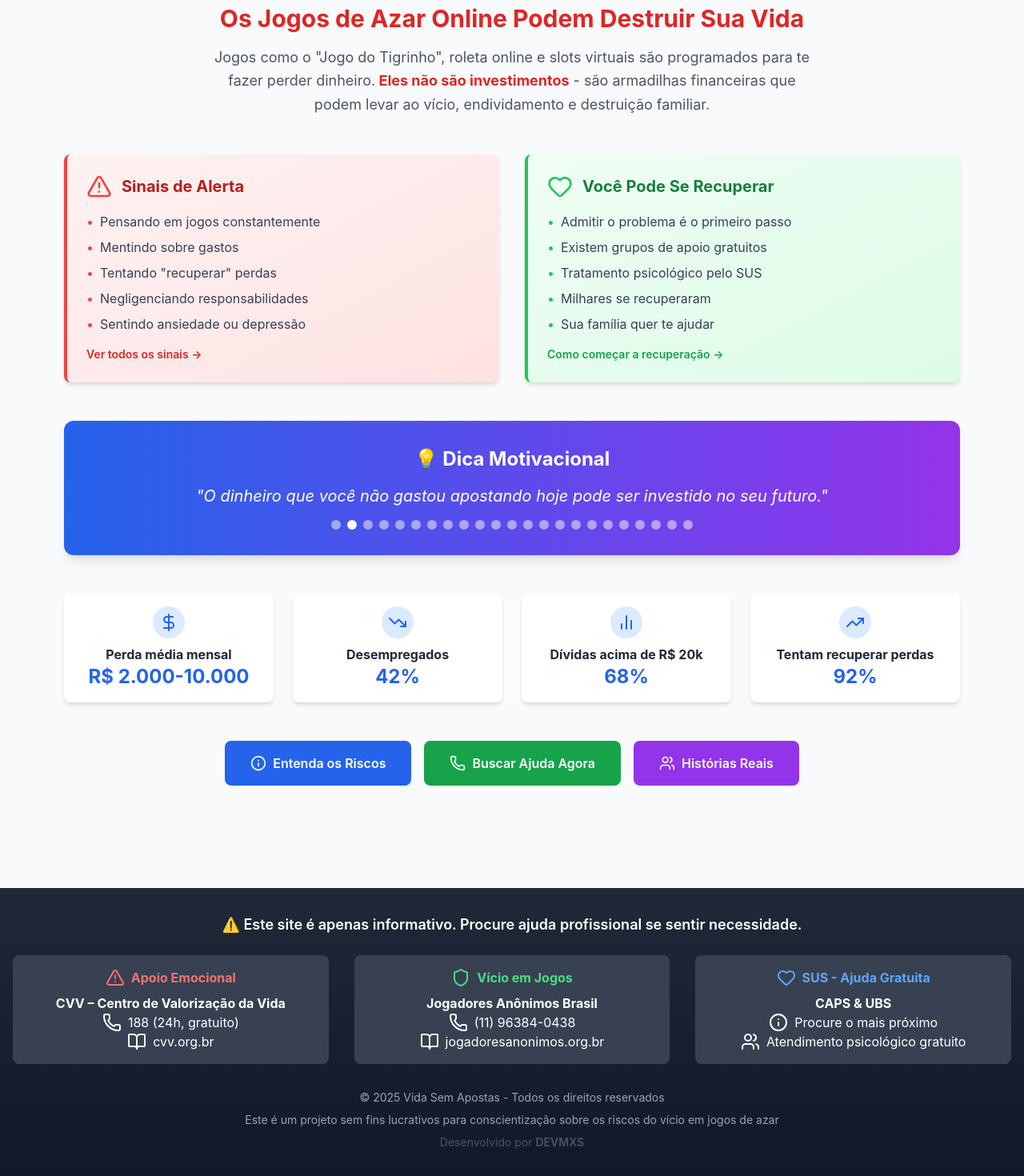
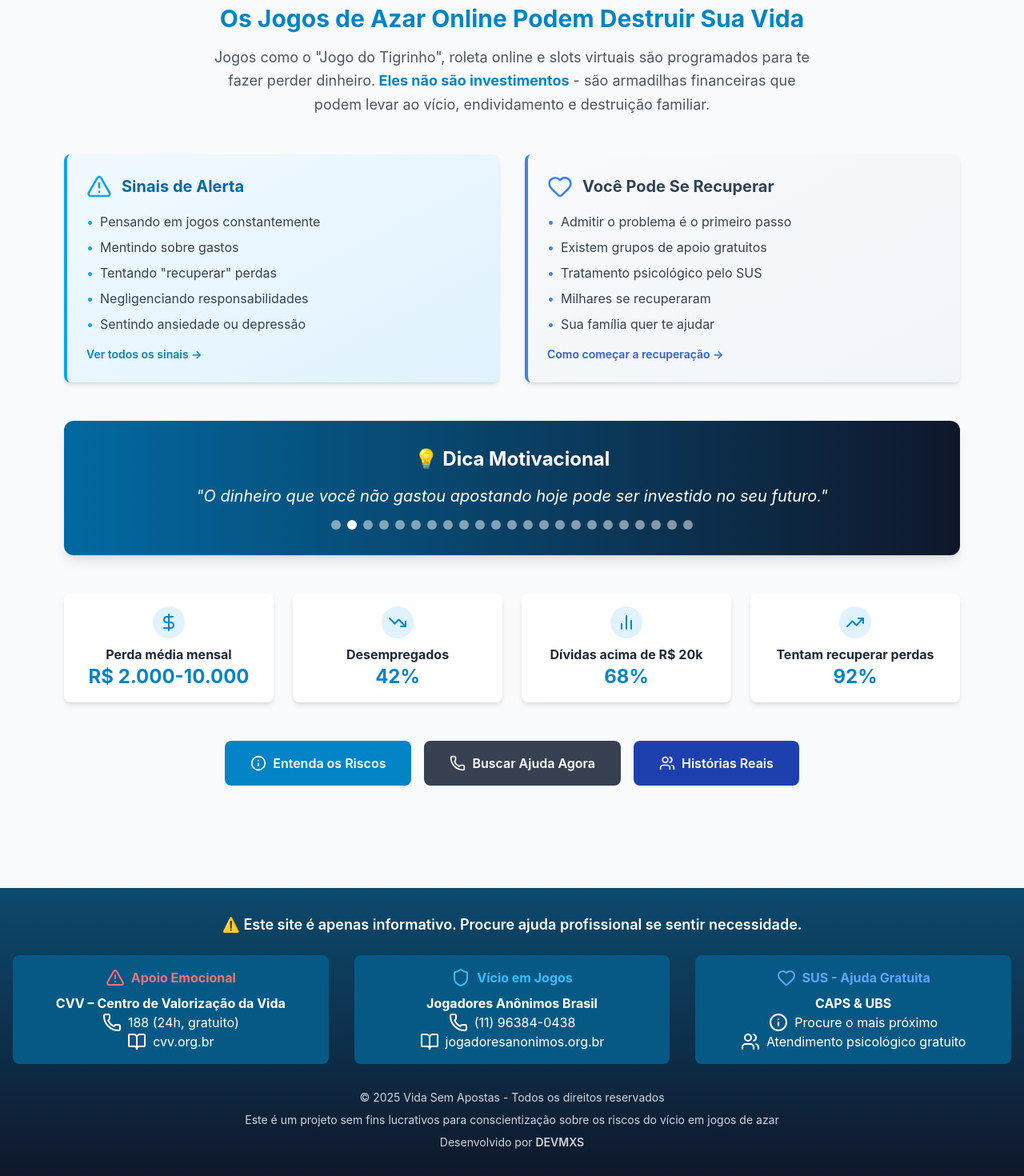
Before and after one commit to devmxs-code/vidasemapostas-app, a React (Create React App) app: page / in a window 1280 px wide. Shown: the part 191-1661 px from the top of the page at 80% size. Built offline with nearby package versions, Linux system fonts and the light colour scheme.

Commit message:
feat(theme): add custom color palette and update UI components

```diff
--- a/src/App.tsx
+++ b/src/App.tsx
@@ -242,7 +242,7 @@ const GamblingAwarenessApp = () => {
   };
 
   const Header = () => (
-    <header className="bg-gradient-to-r from-blue-600 to-blue-800 text-white shadow-lg fixed top-0 w-full z-50">
+    <header className="bg-gradient-to-r from-primary-700 to-secondary-700 text-white shadow-lg fixed top-0 w-full z-50">
       <div className="max-w-7xl mx-auto px-4 py-3">
         <div className="flex items-center justify-between">
           <div className="flex items-center space-x-2 cursor-pointer" onClick={() => setCurrentPage('home')}>
@@ -253,35 +253,35 @@ const GamblingAwarenessApp = () => {
           <nav className="hidden md:flex space-x-2">
             <button
               onClick={() => setCurrentPage('home')}
-              className={`flex items-center space-x-2 px-4 py-2 rounded-lg transition-all ${currentPage === 'home' ? 'bg-blue-700 shadow-inner' : 'hover:bg-blue-500 hover:shadow-md'}`}
+              className={`flex items-center space-x-2 px-4 py-2 rounded-lg transition-all ${currentPage === 'home' ? 'bg-primary-800 shadow-inner' : 'hover:bg-primary-600 hover:shadow-md'}`}
             >
               <Home className="w-5 h-5" />
               <span>Início</span>
             </button>
             <button
               onClick={() => setCurrentPage('info')}
-              className={`flex items-center space-x-2 px-4 py-2 rounded-lg transition-all ${currentPage === 'info' ? 'bg-blue-700 shadow-inner' : 'hover:bg-blue-500 hover:shadow-md'}`}
+              className={`flex items-center space-x-2 px-4 py-2 rounded-lg transition-all ${currentPage === 'info' ? 'bg-primary-800 shadow-inner' : 'hover:bg-primary-600 hover:shadow-md'}`}
             >
               <Info className="w-5 h-5" />
               <span>Informações</span>
             </button>
             <button
               onClick={() => setCurrentPage('support')}
-              className={`flex items-center space-x-2 px-4 py-2 rounded-lg transition-all ${currentPage === 'support' ? 'bg-blue-700 shadow-inner' : 'hover:bg-blue-500 hover:shadow-md'}`}
+              className={`flex items-center space-x-2 px-4 py-2 rounded-lg transition-all ${currentPage === 'support' ? 'bg-primary-800 shadow-inner' : 'hover:bg-primary-600 hover:shadow-md'}`}
             >
               <HelpCircle className="w-5 h-5" />
               <span>Apoio</span>
             </button>
             <button
               onClick={() => setCurrentPage('stories')}
-              className={`flex items-center space-x-2 px-4 py-2 rounded-lg transition-all ${currentPage === 'stories' ? 'bg-blue-700 shadow-inner' : 'hover:bg-blue-500 hover:shadow-md'}`}
+              className={`flex items-center space-x-2 px-4 py-2 rounded-lg transition-all ${currentPage === 'stories' ? 'bg-primary-800 shadow-inner' : 'hover:bg-primary-600 hover:shadow-md'}`}
             >
               <MessageCircle className="w-5 h-5" />
               <span>Histórias</span>
             </button>
             <button
               onClick={() => setCurrentPage('tracker')}
-              className={`flex items-center space-x-2 px-4 py-2 rounded-lg transition-all ${currentPage === 'tracker' ? 'bg-blue-700 shadow-inner' : 'hover:bg-blue-500 hover:shadow-md'}`}
+              className={`flex items-center space-x-2 px-4 py-2 rounded-lg transition-all ${currentPage === 'tracker' ? 'bg-primary-800 shadow-inner' : 'hover:bg-primary-600 hover:shadow-md'}`}
             >
               <Calendar className="w-5 h-5" />
               <span>Meu Progresso</span>
@@ -294,7 +294,7 @@ const GamblingAwarenessApp = () => {
               id="page-select"
               value={currentPage}
               onChange={(e) => setCurrentPage(e.target.value)}
-              className="bg-blue-700 text-white px-3 py-2 rounded-lg shadow-md"
+              className="bg-primary-800 text-white px-3 py-2 rounded-lg shadow-md"
             >
               <option value="home">Início</option>
               <option value="info">Informações</option>
@@ -309,40 +309,40 @@ const GamblingAwarenessApp = () => {
   );
 
   const Footer = () => (
-    <footer className="bg-gradient-to-b from-gray-800 to-gray-900 text-white py-8 mt-12">
+    <footer className="bg-gradient-to-b from-primary-900 to-secondary-900 text-white py-8 mt-12">
       <div className="max-w-7xl mx-auto px-4">
         <div className="text-center mb-6">
           <p className="text-lg font-semibold mb-4">⚠️ Este site é apenas informativo. Procure ajuda profissional se sentir necessidade.</p>
         </div>
 
         <div className="grid md:grid-cols-3 gap-8">
-          <div className="text-center p-4 bg-gray-700 rounded-lg">
-            <h3 className="font-bold text-red-400 mb-2 flex items-center justify-center"><AlertTriangle className="mr-2" /> Apoio Emocional</h3>
+          <div className="text-center p-4 bg-primary-800 rounded-lg">
+            <h3 className="font-bold text-danger-400 mb-2 flex items-center justify-center"><AlertTriangle className="mr-2" /> Apoio Emocional</h3>
             <p><strong>CVV – Centro de Valorização da Vida</strong></p>
             <p className="flex items-center justify-center"><Phone className="mr-2" /> 188 (24h, gratuito)</p>
             <p className="flex items-center justify-center"><BookOpen className="mr-2" /> cvv.org.br</p>
           </div>
 
-          <div className="text-center p-4 bg-gray-700 rounded-lg">
-            <h3 className="font-bold text-green-400 mb-2 flex items-center justify-center"><Shield className="mr-2" /> Vício em Jogos</h3>
+          <div className="text-center p-4 bg-primary-800 rounded-lg">
+            <h3 className="font-bold text-success-400 mb-2 flex items-center justify-center"><Shield className="mr-2" /> Vício em Jogos</h3>
             <p><strong>Jogadores Anônimos Brasil</strong></p>
             <p className="flex items-center justify-center"><Phone className="mr-2" /> (11) 96384-0438</p>
             <p className="flex items-center justify-center"><BookOpen className="mr-2" /> jogadoresanonimos.org.br</p>
           </div>
 
-          <div className="text-center p-4 bg-gray-700 rounded-lg">
-            <h3 className="font-bold text-blue-400 mb-2 flex items-center justify-center"><Heart className="mr-2" /> SUS - Ajuda Gratuita</h3>
+          <div className="text-center p-4 bg-primary-800 rounded-lg">
+            <h3 className="font-bold text-accent-400 mb-2 flex items-center justify-center"><Heart className="mr-2" /> SUS - Ajuda Gratuita</h3>
             <p><strong>CAPS & UBS</strong></p>
             <p className="flex items-center justify-center"><Info className="mr-2" /> Procure o mais próximo</p>
             <p className="flex items-center justify-center"><Users className="mr-2" /> Atendimento psicológico gratuito</p>
           </div>
         </div>
 
-        <div className="mt-8 text-center text-sm text-gray-400">
+        <div className="mt-8 text-center text-sm text-gray-300">
           <p>© {new Date().getFullYear()} Vida Sem Apostas - Todos os direitos reservados</p>
           <p className="mt-2">Este é um projeto sem fins lucrativos para conscientização sobre os riscos do vício em jogos de azar</p>
-           <p className="text-gray-600 text-sm mt-2 text-center w-full">
-            Desenvolvido por <a href="https://devmxs.com.br" className="hover:text-blue-700 font-semibold transition">DEVMXS</a>
+           <p className="text-gray-300 text-sm mt-2 text-center w-full">
+            Desenvolvido por <a href="https://devmxs.com.br" className="hover:text-accent-400 font-semibold transition">DEVMXS</a>
           </p>
         </div>
       </div>
@@ -370,7 +370,7 @@ const GamblingAwarenessApp = () => {
           <div className="flex justify-end">
             <button
               onClick={closeModal}
-              className="bg-blue-600 hover:bg-blue-700 text-white px-4 py-2 rounded-lg transition-colors"
+              className="bg-primary-600 hover:bg-primary-700 text-white px-4 py-2 rounded-lg transition-colors"
             >
               Fechar
             </button>
@@ -384,45 +384,45 @@ const GamblingAwarenessApp = () => {
     <div className="max-w-6xl mx-auto px-4">
       <div className="text-center mb-12 pt-8">
         <h2 className="text-4xl md:text-6xl font-bold text-gray-800 mb-6">
-          <span className="bg-clip-text text-transparent bg-gradient-to-r from-red-600 to-blue-600">
+          <span className="bg-clip-text text-transparent bg-gradient-to-r from-primary-600 to-secondary-800">
             🚨 PARE AGORA! 🚨
           </span>
         </h2>
-        <h3 className="text-2xl md:text-3xl text-red-600 font-bold mb-4">
+        <h3 className="text-2xl md:text-3xl text-primary-600 font-bold mb-4">
           Os Jogos de Azar Online Podem Destruir Sua Vida
         </h3>
         <p className="text-lg text-gray-600 max-w-3xl mx-auto leading-relaxed">
           Jogos como o "Jogo do Tigrinho", roleta online e slots virtuais são programados para te fazer perder dinheiro.
-          <strong className="text-red-600"> Eles não são investimentos</strong> - são armadilhas financeiras que podem levar ao vício,
+          <strong className="text-primary-600"> Eles não são investimentos</strong> - são armadilhas financeiras que podem levar ao vício,
           endividamento e destruição familiar.
         </p>
       </div>
 
       <div className="grid md:grid-cols-2 gap-8 mb-12">
-        <div className="bg-gradient-to-br from-red-50 to-red-100 border-l-4 border-red-500 p-6 rounded-lg shadow-md hover:shadow-lg transition-shadow">
+        <div className="bg-gradient-to-br from-primary-50 to-primary-100 border-l-4 border-primary-500 p-6 rounded-lg shadow-md hover:shadow-lg transition-shadow">
           <div className="flex items-center mb-4">
-            <AlertTriangle className="w-8 h-8 text-red-500 mr-3" />
-            <h3 className="text-xl font-bold text-red-700">Sinais de Alerta</h3>
+            <AlertTriangle className="w-8 h-8 text-primary-500 mr-3" />
+            <h3 className="text-xl font-bold text-primary-700">Sinais de Alerta</h3>
           </div>
           <ul className="text-gray-700 space-y-2">
             <li className="flex items-start">
-              <span className="text-red-500 mr-2">•</span>
+              <span className="text-primary-500 mr-2">•</span>
               Pensando em jogos constantemente
             </li>
             <li className="flex items-start">
-              <span className="text-red-500 mr-2">•</span>
+              <span className="text-primary-500 mr-2">•</span>
               Mentindo sobre gastos
             </li>
             <li className="flex items-start">
-              <span className="text-red-500 mr-2">•</span>
+              <span className="text-primary-500 mr-2">•</span>
               Tentando "recuperar" perdas
             </li>
             <li className="flex items-start">
-              <span className="text-red-500 mr-2">•</span>
+              <span className="text-primary-500 mr-2">•</span>
               Negligenciando responsabilidades
             </li>
             <li className="flex items-start">
-              <span className="text-red-500 mr-2">•</span>
+              <span className="text-primary-500 mr-2">•</span>
               Sentindo ansiedade ou depressão
             </li>
           </ul>
@@ -443,36 +443,36 @@ const GamblingAwarenessApp = () => {
                 </div>
               )
             })}
-            className="mt-4 text-red-600 hover:text-red-800 text-sm font-semibold transition-colors"
+            className="mt-4 text-primary-600 hover:text-primary-800 text-sm font-semibold transition-colors"
           >
             Ver todos os sinais →
           </button>
         </div>
 
-        <div className="bg-gradient-to-br from-green-50 to-green-100 border-l-4 border-green-500 p-6 rounded-lg shadow-md hover:shadow-lg transition-shadow">
+        <div className="bg-gradient-to-br from-secondary-50 to-secondary-100 border-l-4 border-accent-500 p-6 rounded-lg shadow-md hover:shadow-lg transition-shadow">
           <div className="flex items-center mb-4">
-            <Heart className="w-8 h-8 text-green-500 mr-3" />
-            <h3 className="text-xl font-bold text-green-700">Você Pode Se Recuperar</h3>
+            <Heart className="w-8 h-8 text-accent-500 mr-3" />
+            <h3 className="text-xl font-bold text-secondary-700">Você Pode Se Recuperar</h3>
           </div>
           <ul className="text-gray-700 space-y-2">
             <li className="flex items-start">
-              <span className="text-green-500 mr-2">•</span>
+              <span className="text-accent-500 mr-2">•</span>
               Admitir o problema é o primeiro passo
             </li>
             <li className="flex items-start">
-              <span className="text-green-500 mr-2">•</span>
+              <span className="text-accent-500 mr-2">•</span>
               Existem grupos de apoio gratuitos
             </li>
             <li className="flex items-start">
-              <span className="text-green-500 mr-2">•</span>
+              <span className="text-accent-500 mr-2">•</span>
               Tratamento psicológico pelo SUS
             </li>
             <li className="flex items-start">
-              <span className="text-green-500 mr-2">•</span>
+              <span className="text-accent-500 mr-2">•</span>
               Milhares se recuperaram
             </li>
             <li className="flex items-start">
-              <span className="text-green-500 mr-2">•</span>
+              <span className="text-accent-500 mr-2">•</span>
               Sua família quer te ajudar
             </li>
           </ul>
@@ -493,14 +493,14 @@ const GamblingAwarenessApp = () => {
                 </div>
               )
             })}
-            className="mt-4 text-green-600 hover:text-green-800 text-sm font-semibold transition-colors"
+            className="mt-4 text-accent-600 hover:text-accent-800 text-sm font-semibold transition-colors"
           >
             Como começar a recuperação →
           </button>
         </div>
       </div>
 
-      <div className="bg-gradient-to-r from-blue-600 to-purple-600 text-white p-8 rounded-xl shadow-lg mb-12">
+      <div className="bg-gradient-to-r from-primary-700 to-secondary-900 text-white p-8 rounded-xl shadow-lg mb-12">
         <div className="text-center">
           <h3 className="text-2xl font-bold mb-4">💡 Dica Motivacional</h3>
           <p className="text-xl italic mb-4">"{motivationalTips[currentTip]}"</p>
@@ -533,13 +533,13 @@ const GamblingAwarenessApp = () => {
               )
             })}
           >
-            <div className="text-blue-600 mb-2 flex justify-center">
-              <div className="p-2 bg-blue-100 rounded-full">
+            <div className="text-primary-600 mb-2 flex justify-center">
+              <div className="p-2 bg-primary-100 rounded-full">
                 {stat.icon}
               </div>
             </div>
             <h4 className="font-bold text-gray-800">{stat.title}</h4>
-            <p className="text-2xl font-bold text-blue-600">{stat.value}</p>
+            <p className="text-2xl font-bold text-primary-600">{stat.value}</p>
           </div>
         ))}
       </div>
@@ -547,21 +547,21 @@ const GamblingAwarenessApp = () => {
       <div className="flex flex-wrap justify-center gap-4 mb-12">
         <button
           onClick={() => setCurrentPage('info')}
-          className="bg-blue-600 hover:bg-blue-700 text-white px-8 py-4 rounded-lg font-semibold transition-all hover:shadow-lg flex items-center space-x-2"
+          className="bg-primary-600 hover:bg-primary-700 text-white px-8 py-4 rounded-lg font-semibold transition-all hover:shadow-lg flex items-center space-x-2"
         >
           <Info className="w-5 h-5" />
           <span>Entenda os Riscos</span>
         </button>
         <button
           onClick={() => setCurrentPage('support')}
-          className="bg-green-600 hover:bg-green-700 text-white px-8 py-4 rounded-lg font-semibold transition-all hover:shadow-lg flex items-center space-x-2"
+          className="bg-gray-700 hover:bg-gray-800 text-white px-8 py-4 rounded-lg font-semibold transition-all hover:shadow-lg flex items-center space-x-2"
         >
           <Phone className="w-5 h-5" />
           <span>Buscar Ajuda Agora</span>
         </button>
         <button
           onClick={() => setCurrentPage('stories')}
-          className="bg-purple-600 hover:bg-purple-700 text-white px-8 py-4 rounded-lg font-semibold transition-all hover:shadow-lg flex items-center space-x-2"
+          className="bg-blue-800 hover:bg-blue-900 text-white px-8 py-4 rounded-lg font-semibold transition-all hover:shadow-lg flex items-center space-x-2"
         >
           <Users className="w-5 h-5" />
           <span>Histórias Reais</span>
@@ -578,63 +578,63 @@ const GamblingAwarenessApp = () => {
 
       <div className="space-y-8">
         <div className="bg-white rounded-xl shadow-md p-6">
-          <h3 className="text-2xl font-bold text-red-600 mb-4 flex items-center">
+          <h3 className="text-2xl font-bold text-primary-600 mb-4 flex items-center">
             <AlertTriangle className="w-6 h-6 mr-2" />
             Como Identificar Sinais de Vício
           </h3>
           <div className="grid md:grid-cols-2 gap-8">
             <div>
               <h4 className="font-semibold text-gray-800 mb-3 flex items-center">
-                <Frown className="w-5 h-5 mr-2 text-red-500" />
+                <Frown className="w-5 h-5 mr-2 text-primary-500" />
                 Sinais Comportamentais:
               </h4>
               <ul className="text-gray-600 space-y-3">
                 <li className="flex items-start">
-                  <span className="text-red-500 mr-2">•</span>
+                  <span className="text-primary-500 mr-2">•</span>
                   Jogar por períodos cada vez mais longos
                 </li>
                 <li className="flex items-start">
-                  <span className="text-red-500 mr-2">•</span>
+                  <span className="text-primary-500 mr-2">•</span>
                   Mentir sobre tempo e dinheiro gastos
                 </li>
                 <li className="flex items-start">
-                  <span className="text-red-500 mr-2">•</span>
+                  <span className="text-primary-500 mr-2">•</span>
                   Tentar "recuperar" dinheiro perdido
                 </li>
                 <li className="flex items-start">
-                  <span className="text-red-500 mr-2">•</span>
+                  <span className="text-primary-500 mr-2">•</span>
                   Negligenciar trabalho, estudo ou família
                 </li>
                 <li className="flex items-start">
-                  <span className="text-red-500 mr-2">•</span>
+                  <span className="text-primary-500 mr-2">•</span>
                   Irritabilidade quando não pode jogar
                 </li>
               </ul>
             </div>
             <div>
               <h4 className="font-semibold text-gray-800 mb-3 flex items-center">
-                <TrendingDown className="w-5 h-5 mr-2 text-red-500" />
+                <TrendingDown className="w-5 h-5 mr-2 text-primary-500" />
                 Sinais Emocionais:
               </h4>
               <ul className="text-gray-600 space-y-3">
                 <li className="flex items-start">
-                  <span className="text-red-500 mr-2">•</span>
+                  <span className="text-primary-500 mr-2">•</span>
                   Ansiedade e depressão
                 </li>
                 <li className="flex items-start">
-                  <span className="text-red-500 mr-2">•</span>
+                  <span className="text-primary-500 mr-2">•</span>
                   Sentimentos de culpa e vergonha
                 </li>
                 <li className="flex items-start">
-                  <span className="text-red-500 mr-2">•</span>
+                  <span className="text-primary-500 mr-2">•</span>
                   Mudanças bruscas de humor
                 </li>
                 <li className="flex items-start">
-                  <span className="text-red-500 mr-2">•</span>
+                  <span className="text-primary-500 mr-2">•</span>
                   Isolamento social
                 </li>
                 <li className="flex items-start">
-                  <span className="text-red-500 mr-2">•</span>
+                  <span className="text-primary-500 mr-2">•</span>
                   Pensamentos sobre dinheiro constantemente
                 </li>
               </ul>
@@ -643,7 +643,7 @@ const GamblingAwarenessApp = () => {
         </div>
 
         <div className="bg-white rounded-xl shadow-md p-6">
-          <h3 className="text-2xl font-bold text-orange-600 mb-4 flex items-center">
+          <h3 className="text-2xl font-bold text-secondary-600 mb-4 flex items-center">
             <DollarSign className="w-6 h-6 mr-2" />
             Impactos Financeiros
           </h3>
```
Also changed, not shown: tailwind.config.js (+69 -1 lines).
